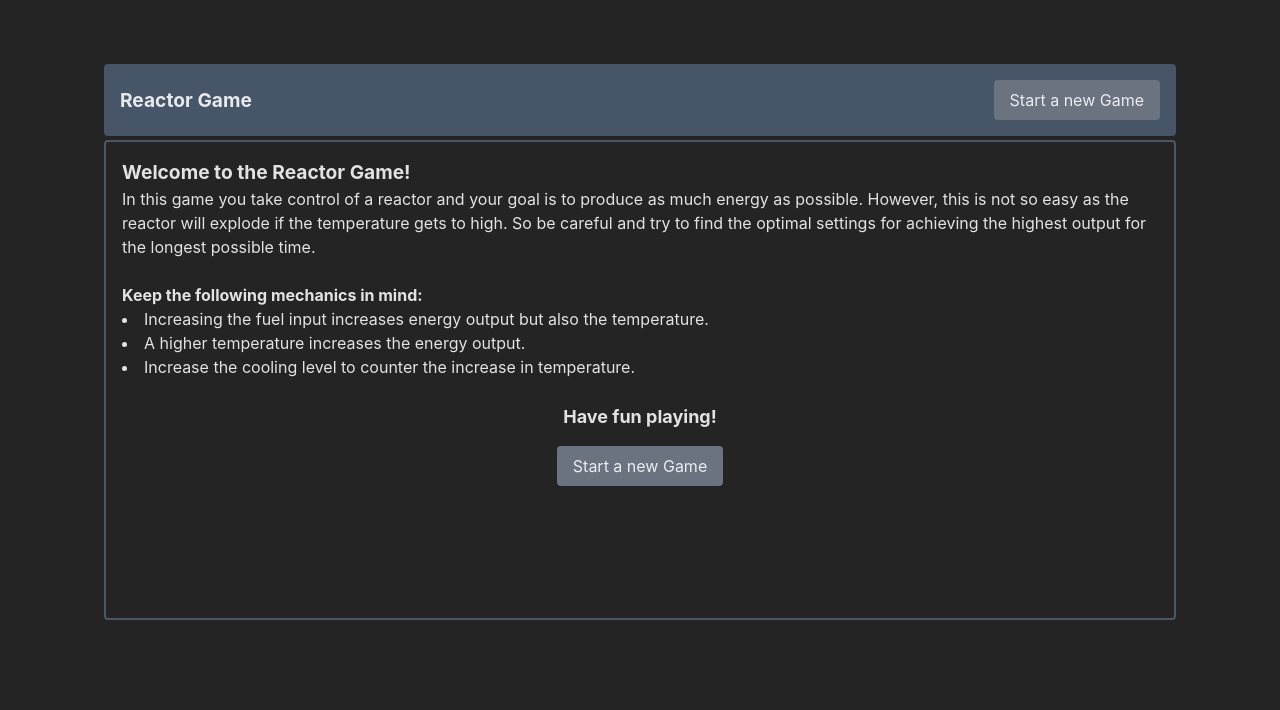
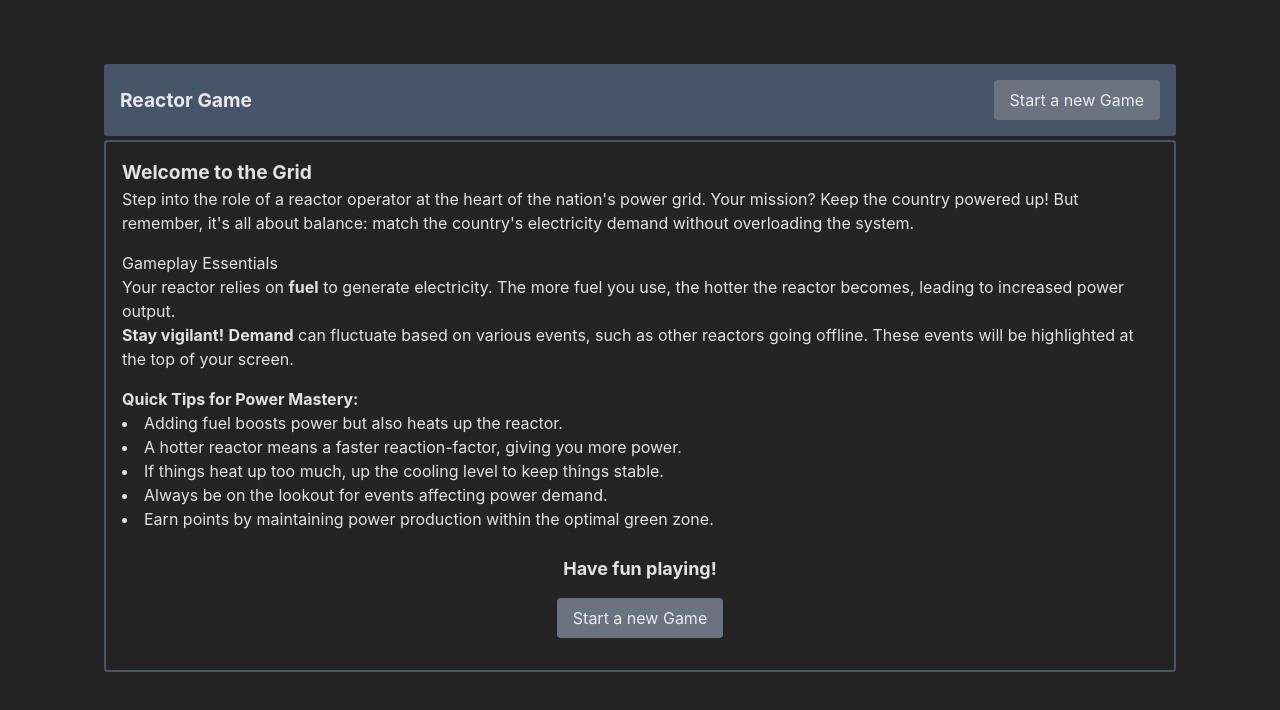
Before and after one commit to kalvinter/react-operator-hub, a React (Vite) app: page / in a window 1280 px wide. Shown: the top 710 px of the page. Built offline with nearby package versions, Linux system fonts and the light colour scheme.

Commit message:
Improved welcome page and explanations

```diff
--- a/src/components/Welcome.jsx
+++ b/src/components/Welcome.jsx
@@ -4,21 +4,22 @@ import React from 'react'
 function Welcome(props) {
   return (
     <div>
-        <h1>Welcome to the Reactor Game!</h1>
+        <h1>Welcome to the Grid</h1>
+        <p>Step into the role of a reactor operator at the heart of the nation's power grid. Your mission?
+        Keep the country powered up! But remember, it's all about balance: match the country's electricity demand without overloading the system.</p>
 
-        <p>In this game you take control of a reactor and your goal is
-        to produce as much energy as possible. However, this is not so easy
-        as the reactor will explode if the temperature gets to high. So be careful
-        and try to find the optimal settings for achieving the highest
-        output for the longest possible time.</p>
-        <br></br>
-        <p><strong>Keep the following mechanics in mind:</strong></p>
+        <h2 className='mt-4'>Gameplay Essentials</h2>
+        <p>Your reactor relies on <b>fuel</b> to generate electricity. The more fuel you use, the hotter the reactor becomes, leading to increased power output.</p>
+        <p><b>Stay vigilant!</b> <b>Demand</b> can fluctuate based on various events, such as other reactors going offline.
+        These events will be highlighted at the top of your screen.</p>
 
+        <h2 className='mt-4'><strong>Quick Tips for Power Mastery:</strong></h2>
         <ul className='list-inside list-disc'>
-            <li>Increasing the fuel input increases energy output but also
-            the temperature.</li>
-            <li>A higher temperature increases the energy output.</li>
-            <li>Increase the cooling level to counter the increase in temperature.</li>
+            <li>Adding fuel boosts power but also heats up the reactor.</li>
+            <li>A hotter reactor means a faster reaction-factor, giving you more power.</li>
+            <li>If things heat up too much, up the cooling level to keep things stable.</li>
+            <li>Always be on the lookout for events affecting power demand.</li>
+            <li>Earn points by maintaining power production within the optimal green zone.</li>
         </ul>
 
         <div className='w-full mt-6 flex align-middle'>
```
